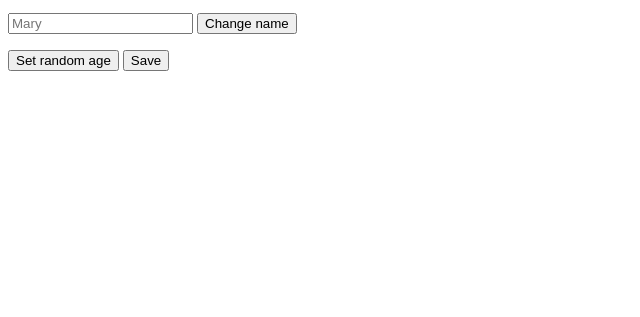
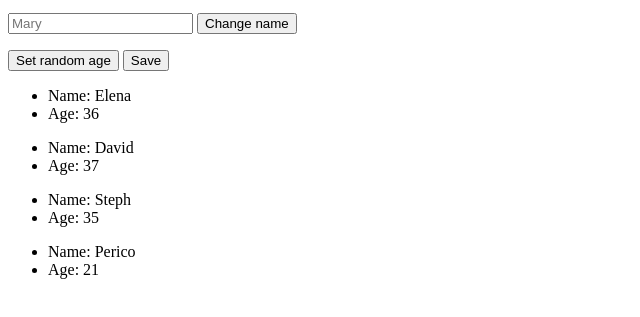
Before and after one commit to backpackerhh/typescript-course-framework, a website built with Parcel: page src/index.html in a window 1280 px wide. Shown: the part 119-436 px from the top of the page, without its empty margins (0-640 px from the left). Built offline with nearby package versions, Linux system fonts and the light colour scheme; data requests are answered from the project's data file.

Commit message:
Allow to render users collection

```diff
--- a/src/index.html
+++ b/src/index.html
@@ -7,5 +7,6 @@
 </head>
 <body>
   <div id="root"></div>
+  <div id="root-list"></div>
   <script src="index.ts" type="module"></script>
 </body>
--- a/src/index.ts
+++ b/src/index.ts
@@ -1,8 +1,19 @@
 import { User } from "./models/User";
 import { UserEdit } from "./views/UserEdit";
+import { UserList } from "./views/UserList";
 
 const user = User.build({ name: "Mary", age: 30 });
 const rootElement = document.getElementById("root") as HTMLElement;
 
 const userEdit = new UserEdit(rootElement, user);
 userEdit.render();
+
+const users = User.buildCollection("http://localhost:3000/users");
+
+users.on("change", () => {
+  const rootElement = document.getElementById("root-list") as HTMLElement;
+
+  new UserList(rootElement, users).render();
+});
+
+users.fetch();
--- a/src/models/ModelCollection.ts
+++ b/src/models/ModelCollection.ts
@@ -5,7 +5,7 @@ export class ModelCollection<T, U> {
     public url: string,
     public deserialize: (json: U) => T,
     private events: Eventing,
-    private models: T[] = []
+    public models: T[] = []
   ) {}
 
   on = this.events.on;
--- /dev/null
+++ b/src/views/UserList.ts
@@ -0,0 +1,9 @@
+import { ViewCollection } from "./ViewCollection";
+import { UserShow } from "./UserShow";
+import { User, UserProps } from "../models/User";
+
+export class UserList extends ViewCollection<User, UserProps> {
+  renderItem(itemParent: HTMLElement, model: User): void {
+    new UserShow(itemParent, model).render();
+  }
+}
--- /dev/null
+++ b/src/views/ViewCollection.ts
@@ -0,0 +1,21 @@
+import { ModelCollection } from "../models/ModelCollection";
+
+export abstract class ViewCollection<T, U> {
+  constructor(public parent: HTMLElement, public collection: ModelCollection<T, U>) {}
+
+  abstract renderItem(itemParent: HTMLElement, model: T): void;
+
+  render(): void {
+    const templateElement = document.createElement("template");
+
+    for (const model of this.collection.models) {
+      const itemParent = document.createElement("div");
+
+      this.renderItem(itemParent, model);
+
+      templateElement.content.append(itemParent);
+    }
+
+    this.parent.replaceChildren(templateElement.content);
+  }
+}
```
